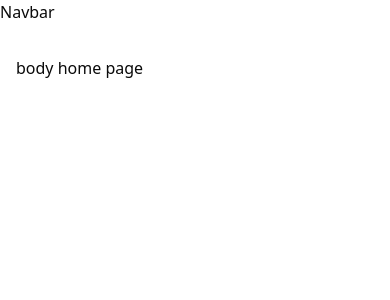
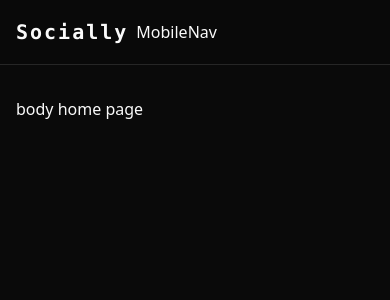
Before and after one commit to wajahatfaryadali/next-js-social-media-app, a Next.js app: page / in a window 390 px wide. Shown: the top 300 px of the page. Built offline with nearby package versions, Linux system fonts and the light colour scheme; no server answers.

Commit message:
working on navbar and basic ui
hydration error fix in ModeToggle

```diff
--- a/src/app/layout.tsx
+++ b/src/app/layout.tsx
@@ -3,6 +3,7 @@ import localFont from "next/font/local";
 import "./globals.css";
 import { ThemeProvider } from "@/components/ThemeProvider";
 import Navbar from "@/components/Navbar";
+import { ClerkProvider } from "@clerk/nextjs";
 
 const geistSans = localFont({
     src: "./fonts/GeistVF.woff",
@@ -32,10 +33,12 @@ export default function RootLayout({
             >
                 <ThemeProvider
                     attribute="class"
-                    defaultTheme="system"
+                    defaultTheme="dark"
+                    storageKey="theme"
                     enableSystem
                     disableTransitionOnChange
                 >
+                    <ClerkProvider>
                         <div className="min-h-screen">
                             <Navbar />
                             <main className="py-8 max-w-7xl mx-auto px-4">
@@ -43,10 +46,13 @@ export default function RootLayout({
                                     <div className="hidden lg:block lg:col-span-3">
                                         sidebar
                                     </div>
-                                <div className="lg:col-span-9">{children}</div>
+                                    <div className="lg:col-span-9">
+                                        {children}
+                                    </div>
                                 </div>
                             </main>
                         </div>
+                    </ClerkProvider>
                 </ThemeProvider>
             </body>
         </html>
--- a/src/components/Navbar.tsx
+++ b/src/components/Navbar.tsx
@@ -1,9 +1,38 @@
-import React from 'react'
 
-const Navbar = () => {
-  return (
-    <div>Navbar</div>
-  )
-}
+import React from "react";
+import DesktopNav from "./sub-components/DesktopNav";
+import MobileNav from "./sub-components/MobileNav";
+import Link from "next/link";
+import { currentUser } from "@clerk/nextjs/server";
 
-export default Navbar
+const Navbar = async () => {
+    const user = await currentUser();
+    return (
+        <nav>
+            <div className="sticky top-0 border-b bg-background/95 backdrop-blur supports-[backdrop-filler]:bg-background/60 z-50">
+                <div className="max-w-7xl mx-auto px-4">
+                    <div className="flex items-center justify-between h-16 gap-2 md:gap-4">
+                        <div className="flex items-center">
+                            <Link
+                                href="/"
+                                className="text-xl font-bold text-primary font-mono tracking-widest"
+                            >
+                                Socially
+                            </Link>
+                        </div>
+                        <div className="flex-1">
+                            <div className="hidden lg:flex">
+                                <DesktopNav user={user} />
+                            </div>
+                            <div className="lg:hidden">
+                                <MobileNav user={user} />
+                            </div>
+                        </div>
+                    </div>
+                </div>
+            </div>
+        </nav>
+    );
+};
+
+export default Navbar;
--- /dev/null
+++ b/src/components/sub-components/DesktopNav.tsx
@@ -0,0 +1,53 @@
+"use client";
+import React from "react";
+import dynamic from "next/dynamic";
+import { Button } from "../ui/button";
+import Link from "next/link";
+import { BellIcon, HomeIcon, UserIcon } from "lucide-react";
+import { SignOutButton } from "@clerk/nextjs";
+
+const ModeToggle = dynamic(() => import("../ui/ModeToggle"), { ssr: false });
+
+
+type Props = {
+    user: any
+};
+
+const DesktopNav = (props: Props) => {
+    const { user } = props;
+    return (
+        <div className="flex justify-end w-full gap-2">
+            <ModeToggle />
+            <Button variant={"ghost"} asChild>
+                <Link href={"/"}>
+                    <HomeIcon className="h-4 w-4" />
+                    <span className="hidden lg:inline">Home</span>
+                </Link>
+            </Button>
+            {user ? (
+                <>
+                    <Button variant={"ghost"} asChild>
+                        <Link href={"/"}>
+                            <BellIcon className="h-4 w-4" />
+                            <span className="hidden lg:inline">
+                                Notifications
+                            </span>
+                        </Link>
+                    </Button>
+                    <Button variant={"ghost"} asChild>
+                        <Link href={"/"}>
+                            <UserIcon className="h-4 w-4" />
+                            <span className="hidden lg:inline">Profile</span>
+                        </Link>
+                    </Button>
+                </>
+            ) : (
+                <>
+                    <SignOutButton />
+                </>
+            )}
+        </div>
+    );
+};
+
+export default DesktopNav;
--- /dev/null
+++ b/src/components/sub-components/MobileNav.tsx
@@ -0,0 +1,15 @@
+"use client";
+import React from "react";
+
+type Props = {
+    user: any;
+};
+
+const MobileNav = (props: Props) => {
+    const { user } = props;
+    console.log("useruseruser ****", user);
+
+    return <div>MobileNav</div>;
+};
+
+export default MobileNav;
--- a/src/components/ui/ModeToggle.tsx
+++ b/src/components/ui/ModeToggle.tsx
@@ -6,13 +6,13 @@ import { useTheme } from "next-themes";
 
 import { Button } from "@/components/ui/button";
 
-export function ModeToggle() {
+function ModeToggle() {
     const { theme, setTheme } = useTheme();
 
     return (
         <div className="flex items-center space-x-2">
             <Button
-                variant={"default"}
+                variant={"outline"}
                 size={"icon"}
                 onClick={() => setTheme(theme === "dark" ? "light" : "dark")}
             >
@@ -25,3 +25,5 @@ export function ModeToggle() {
         </div>
     );
 }
+
+export default ModeToggle;
```
Also changed, not shown: src/app/page.tsx (+4 -6 lines). Lines whose indentation alone changed are shown as unchanged.
